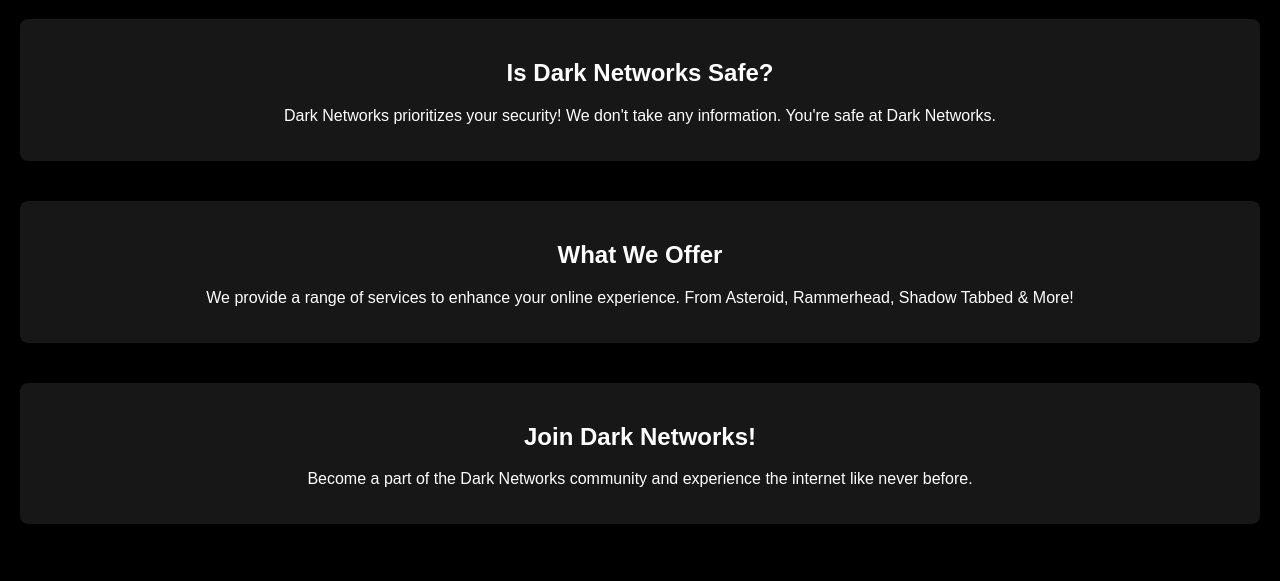
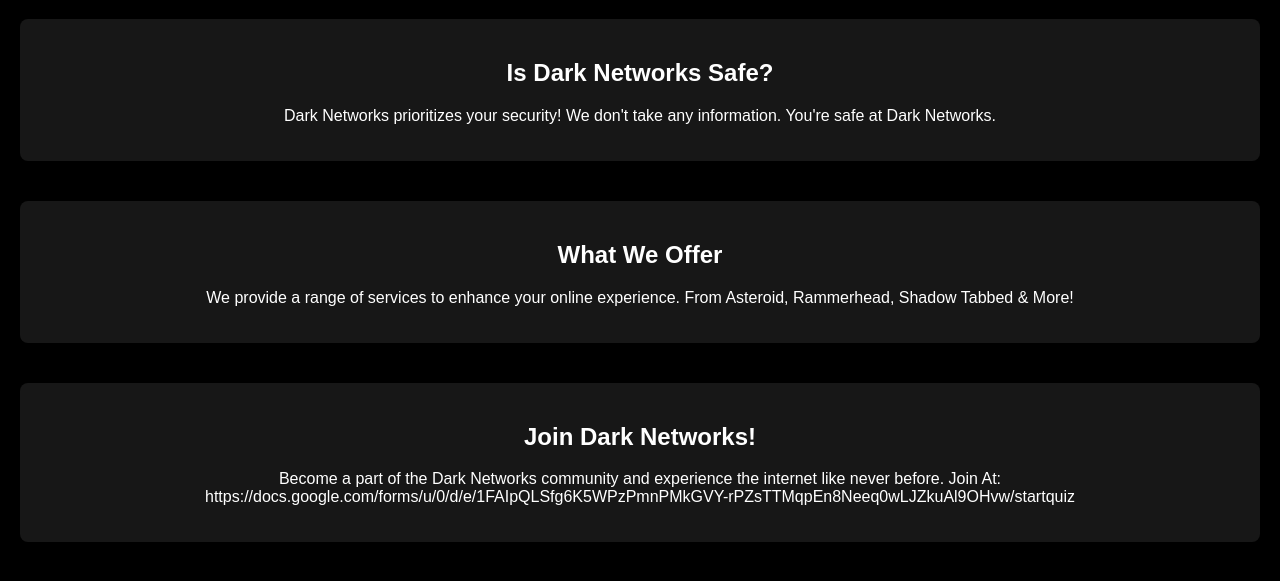
Before and after one commit to FlixifyTVisbackformoregithub/dn-safety, a plain HTML site: page index.html in a window 1280 px wide. Shown: the part 171-752 px from the top of the page. Drawn offline with Linux system fonts and the light colour scheme.

Commit message:
Update index.html

```diff
--- a/index.html
+++ b/index.html
@@ -99,7 +99,7 @@
 
         <div class="section">
             <h2>Join Dark Networks!</h2>
-            <p>Become a part of the Dark Networks community and experience the internet like never before.</p>
+            <p>Become a part of the Dark Networks community and experience the internet like never before. Join At: https://docs.google.com/forms/u/0/d/e/1FAIpQLSfg6K5WPzPmnPMkGVY-rPZsTTMqpEn8Neeq0wLJZkuAl9OHvw/startquiz</p>
         </div>
     </div>
 
```
